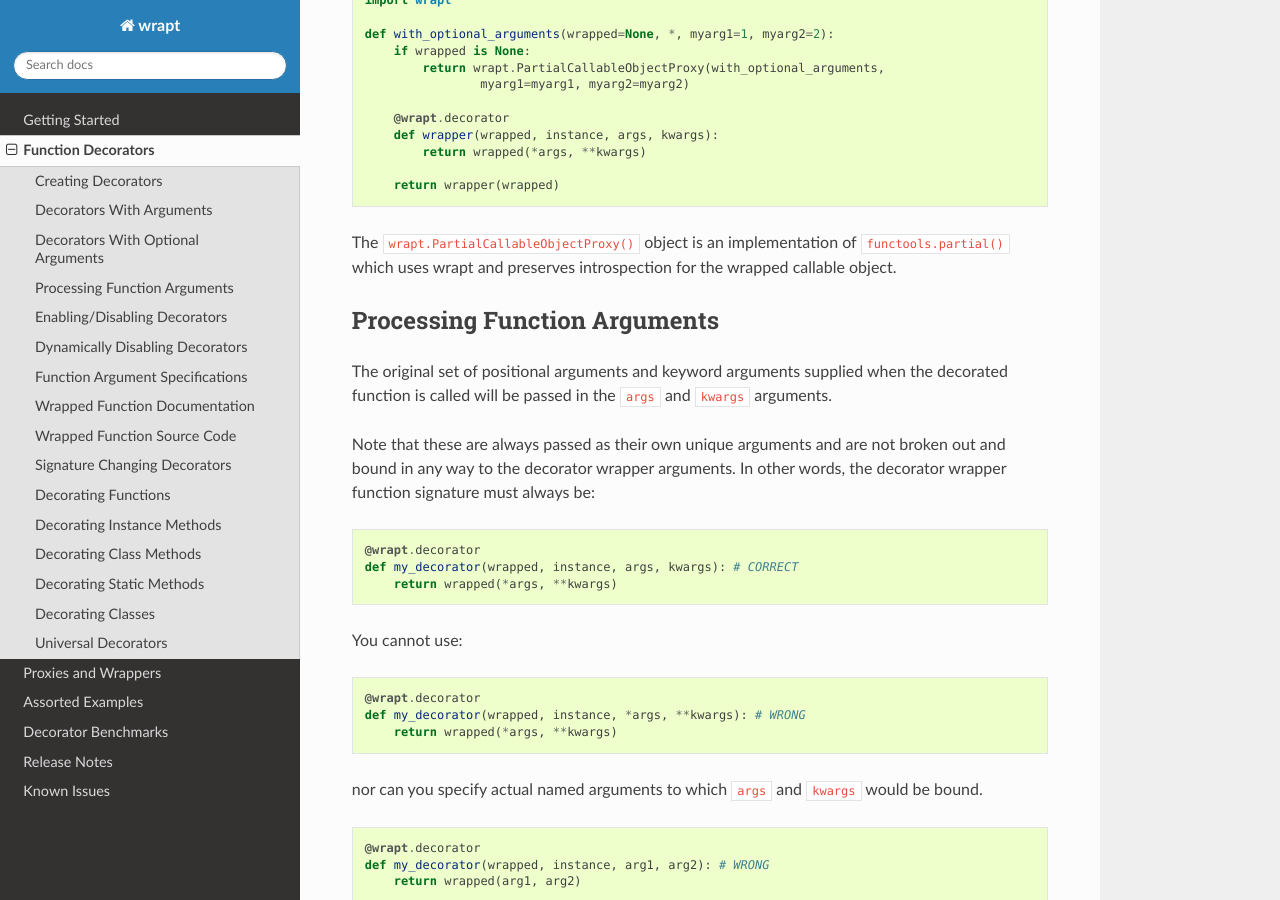
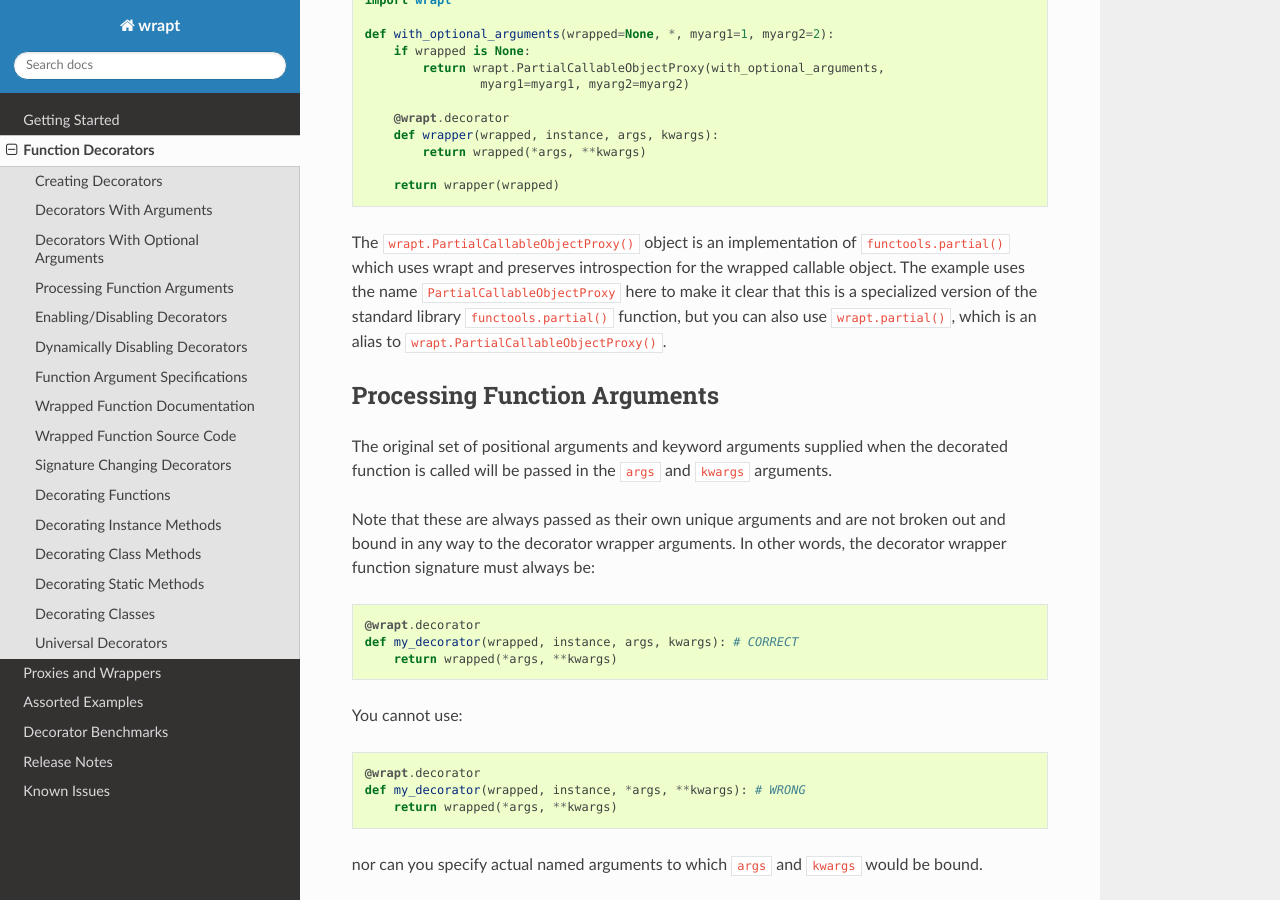
Before and after one commit to GrahamDumpleton/wrapt, a Sphinx documentation site: the page built from docs/decorators.rst, in a window 1280 px wide and 900 px high, scrolled down 2916 px. Built offline with Sphinx 7.4.7 and the Read the Docs theme 3.1.0, drawn with Linux system fonts in a browser that asks for light colours.

Commit message:
Add the partial alias for PartialCallableObjectProxy.

```diff
--- a/docs/changes.rst
+++ b/docs/changes.rst
@@ -14,6 +14,10 @@ these reasons a major version bump is being made.
 **New Features**
 
 * Added `__all__` attribute to `wrapt` module to expose the public API.
+
+* The `wrapt.PartialCallableObjectProxy` class can now be accessed via the
+  alias `wrapt.partial`, which is a convenience for users who are used to using
+  `functools.partial` and want to use the `wrapt` version of it.
 
 **Features Changed**
 
--- a/docs/decorators.rst
+++ b/docs/decorators.rst
@@ -166,7 +166,10 @@ be enforced using the keyword only argument syntax.
 
 The ``wrapt.PartialCallableObjectProxy()`` object is an implementation of
 ``functools.partial()`` which uses wrapt and preserves introspection for the
-wrapped callable object.
+wrapped callable object. The example uses the name ``PartialCallableObjectProxy``
+here to make it clear that this is a specialized version of the standard library
+``functools.partial()`` function, but you can also use ``wrapt.partial()``,
+which is an alias to ``wrapt.PartialCallableObjectProxy()``.
 
 Processing Function Arguments
 -----------------------------
```
Also changed, not shown: 3 other files.
